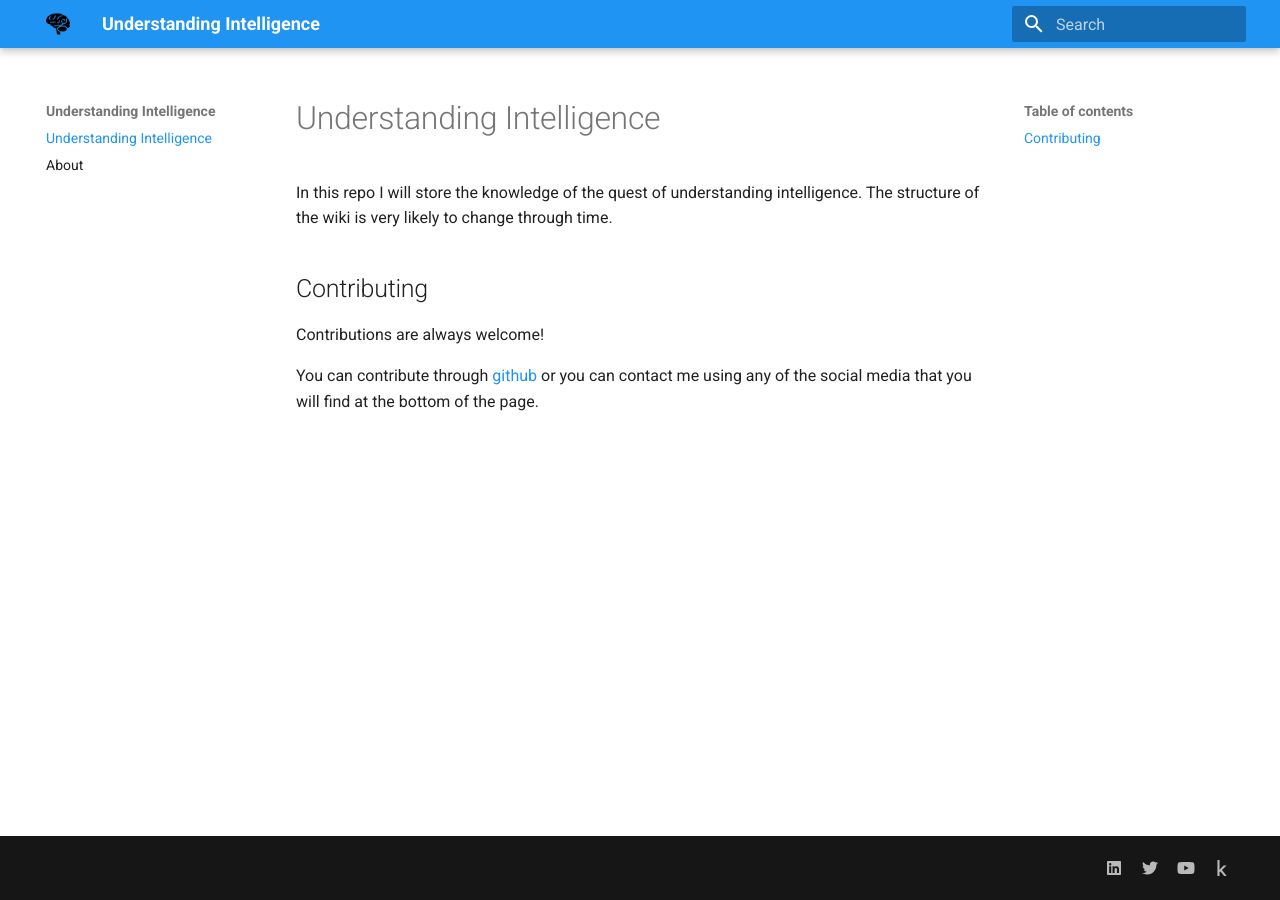
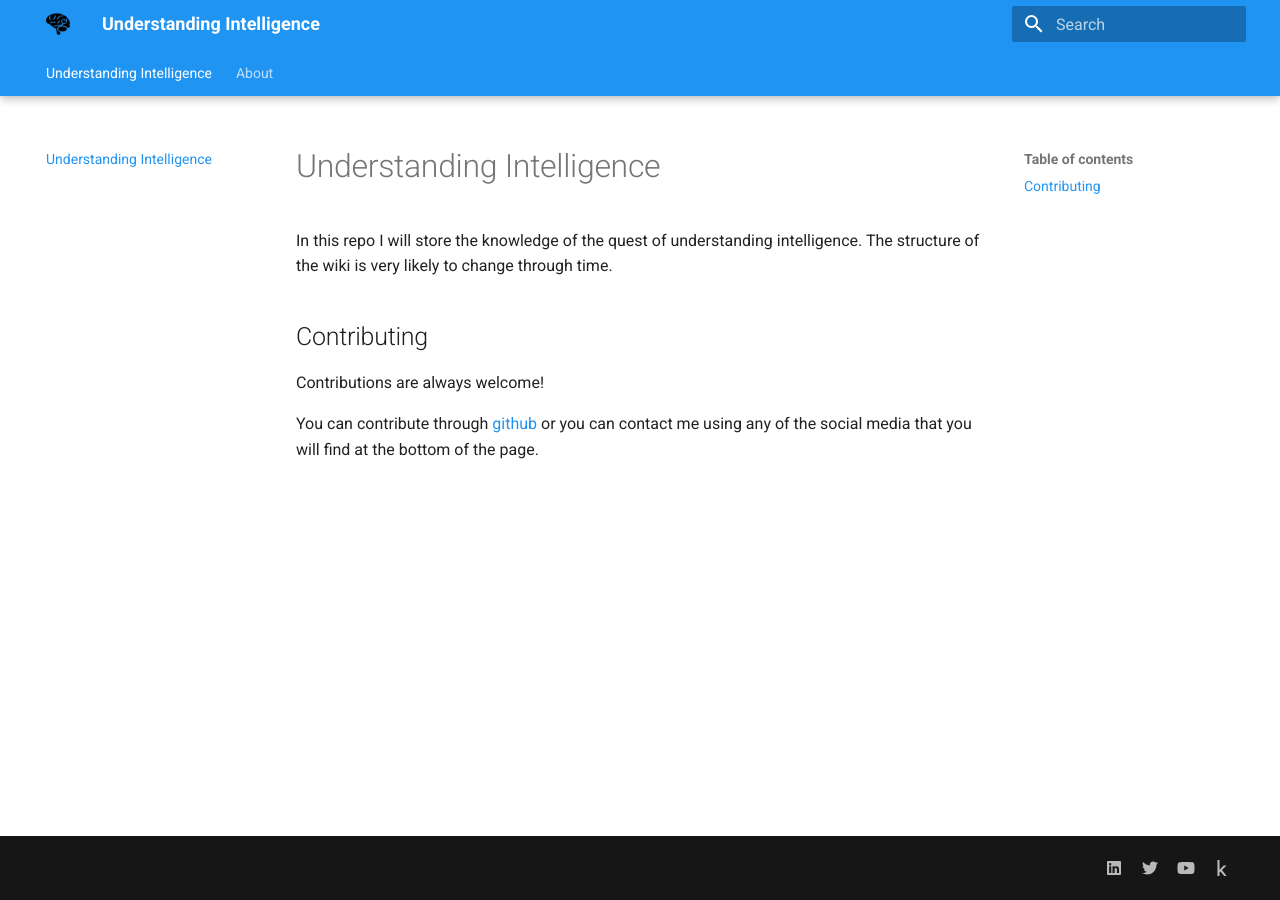
Before and after one commit to ironbar/understanding_intelligence, an MkDocs documentation site: the page built from docs/index.md, in a window 1280 px wide. Built offline with MkDocs 1.6.1 and Material for MkDocs 9.7.7, drawn with Linux system fonts in a browser that asks for light colours.

Commit message:
Added more material features

```diff
--- a/mkdocs.yml
+++ b/mkdocs.yml
@@ -11,6 +11,10 @@
     text: Roboto
     code: Roboto Mono
   features:
+    - navigation.instant
+    - navigation.tracking
+    - navigation.tabs
+    - navigation.tabs.sticky
     - navigation.sections
     - navigation.expand
     - navigation.indexes
```
